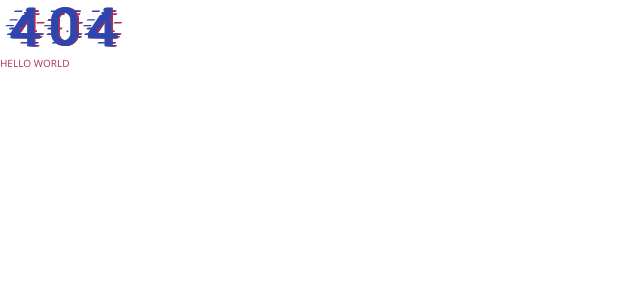
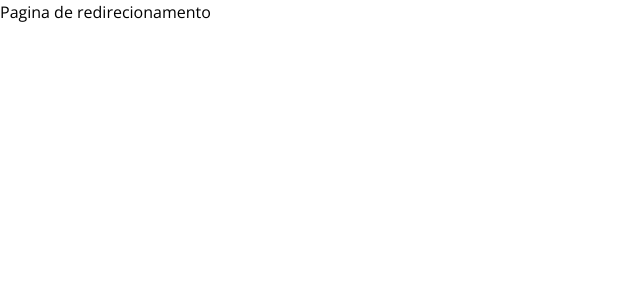
Before and after one commit to gabriel-78/url-shortener, a React (Vite) app in the folder web/: page /1 in a window 1280 px wide. Shown: the top 300 px of the page, without its empty margins (0-640 px from the left). Built offline with nearby package versions, Linux system fonts and the light colour scheme.

Commit message:
Config(EU-010): Configure web app routes

```diff
--- a/web/src/App.tsx
+++ b/web/src/App.tsx
@@ -1,11 +1,10 @@
-import Error404 from "./assets/Error404.svg"
+import RoutesComponent from './routes';
 
 function App() {
   return (
-    <div>
-      <img alt="" src={Error404}/>
-      <h1 className="text-danger text-xs">hello world</h1>
-    </div>
+    <>
+      <RoutesComponent />
+    </>
   );
 }
 
--- /dev/null
+++ b/web/src/pages/Home/index.tsx
@@ -0,0 +1,5 @@
+function Home() {
+  return <div>Página Home</div>;
+}
+
+export default Home;
--- /dev/null
+++ b/web/src/pages/NotFound/index.tsx
@@ -0,0 +1,5 @@
+function NotFound() {
+  return <div>NotFound</div>;
+}
+
+export default NotFound;
--- /dev/null
+++ b/web/src/pages/Redirect/index.tsx
@@ -0,0 +1,5 @@
+function Redirect() {
+  return <div>Pagina de redirecionamento</div>;
+}
+
+export default Redirect;
--- /dev/null
+++ b/web/src/routes/index.tsx
@@ -0,0 +1,20 @@
+import { BrowserRouter as Router, Routes, Route } from 'react-router-dom';
+import Home from '../pages/Home';
+import Redirect from '../pages/Redirect';
+import NotFound from '../pages/NotFound';
+
+function RoutesComponent() {
+  return (
+    <Router>
+      <Routes>
+        <Route path="/" element={<Home />} />
+
+        <Route path="/:linkId" element={<Redirect />} />
+
+        <Route path="*" element={<NotFound />} />
+      </Routes>
+    </Router>
+  );
+}
+
+export default RoutesComponent;
```
